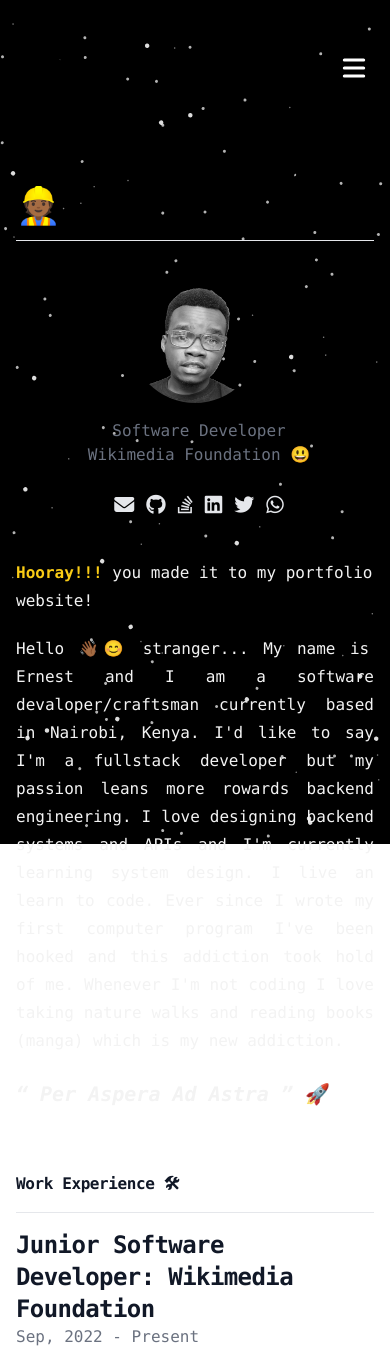
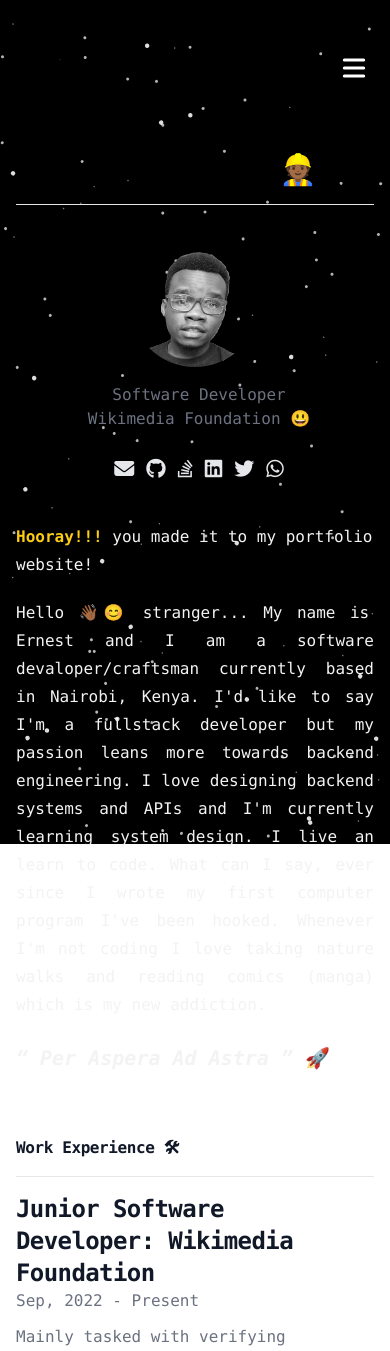
Before and after one commit to tallninja/portfolio, a React (Create React App) app: page / in a window 390 px wide. Shown: the top 1351 px of the page. Built offline with nearby package versions, Linux system fonts and the light colour scheme.

Commit message:
Fixed some typos

```diff
--- a/public/index.html
+++ b/public/index.html
@@ -2,28 +2,15 @@
 <html lang="en">
   <head>
     <meta charset="utf-8" />
-    <link rel="icon" href="%PUBLIC_URL%/favicon.ico" />
+    <link rel="icon" href="%PUBLIC_URL%/favicon.svg" />
     <meta name="viewport" content="width=device-width, initial-scale=1" />
     <meta name="theme-color" content="#000000" />
     <meta
       name="description"
       content="This is Ernest Wambua's portfolio website. Ernest Wambua is a software developer based in Nairobi, Kenya. This is where he highlights his personal achievements and creates professional content."
     />
-    <link rel="apple-touch-icon" href="%PUBLIC_URL%/logo192.png" />
-    <!--
-      manifest.json provides metadata used when your web app is installed on a
-      user's mobile device or desktop. See https://developers.google.com/web/fundamentals/web-app-manifest/
-    -->
+    <link rel="apple-touch-icon" href="%PUBLIC_URL%/favicon.svg" />
     <link rel="manifest" href="%PUBLIC_URL%/manifest.json" />
-    <!--
-      Notice the use of %PUBLIC_URL% in the tags above.
-      It will be replaced with the URL of the `public` folder during the build.
-      Only files inside the `public` folder can be referenced from the HTML.
-
-      Unlike "/favicon.ico" or "favicon.ico", "%PUBLIC_URL%/favicon.ico" will
-      work correctly both with client-side routing and a non-root public URL.
-      Learn how to configure a non-root public URL by running `npm run build`.
-    -->
     <link rel="stylesheet" href="https://cdnjs.cloudflare.com/ajax/libs/font-awesome/6.2.0/css/all.min.css" integrity="sha512-xh6O/CkQoPOWDdYTDqeRdPCVd1SpvCA9XXcUnZS2FmJNp1coAFzvtCN9BmamE+4aHK8yyUHUSCcJHgXloTyT2A==" crossorigin="anonymous" referrerpolicy="no-referrer" />
     <link rel="stylesheet" href="https://cdnjs.cloudflare.com/ajax/libs/font-awesome/6.2.0/css/brands.min.css" integrity="sha512-+oRH6u1nDGSm3hH8poU85YFIVTdSnS2f+texdPGrURaJh8hzmhMiZrQth6l56P4ZQmxeZzd2DqVEMqQoJ8J89A==" crossorigin="anonymous" referrerpolicy="no-referrer" />
     <link rel="stylesheet" href="https://cdnjs.cloudflare.com/ajax/libs/font-awesome/6.2.0/css/fontawesome.min.css" integrity="sha512-RvQxwf+3zJuNwl4e0sZjQeX7kUa3o82bDETpgVCH2RiwYSZVDdFJ7N/woNigN/ldyOOoKw8584jM4plQdt8bhA==" crossorigin="anonymous" referrerpolicy="no-referrer" />
@@ -34,15 +21,5 @@
   <body class='antialiased bg-white text-black dark:bg-black dark:text-white font-mono'>
     <noscript>You need to enable JavaScript to run this app.</noscript>
     <div id="root"></div>
-    <!--
-      This HTML file is a template.
-      If you open it directly in the browser, you will see an empty page.
-
-      You can add webfonts, meta tags, or analytics to this file.
-      The build step will place the bundled scripts into the <body> tag.
-
-      To begin the development, run `npm start` or `yarn start`.
-      To create a production bundle, use `npm run build` or `yarn build`.
-    -->
   </body>
 </html>
--- a/src/components/hero/hero.tsx
+++ b/src/components/hero/hero.tsx
@@ -4,7 +4,7 @@ export const Hero = () => {
 	return (
 		<div className='divide-y'>
 			<div className='pt-6 pb-4 sm:pb-2 space-y-2 md:space-y-5'>
-				<h1 className='font-extrabold leading-9 tracking-wide text-white-900 sm:text-4xl sm:leading-9 md:text-6xl text-4xl'>
+				<h1 className='text-3xl font-extrabold leading-9 tracking-wide text-white-900 sm:text-4xl sm:leading-9 md:text-6xl'>
 					Ernest Wambua &#128119;&#127998;
 				</h1>
 			</div>
@@ -70,12 +70,11 @@ export const Hero = () => {
 						Hello &#128075;&#127998;😊 stranger... My name is Ernest and I am a
 						software devaloper/craftsman currently based in Nairobi, Kenya. I'd
 						like to say I'm a fullstack developer but my passion leans more
-						rowards backend engineering. I love designing backend systems and
+						towards backend engineering. I love designing backend systems and
 						APIs and I'm currently learning system design. I live an learn to
-						code. Ever since I wrote my first computer program I've been hooked
-						and this addiction took hold of me. Whenever I'm not coding I love
-						taking nature walks and reading books (manga) which is my new
-						addiction.
+						code. What can I say, ever since I wrote my first computer program
+						I've been hooked. Whenever I'm not coding I love taking nature walks
+						and reading comics (manga) which is my new addiction.
 					</p>
 					<p className='font-bold text-xl'>
 						<span className='italic'>&#8220; Per Aspera Ad Astra &#8221;</span>{' '}
```
Also changed, not shown: public/manifest.json.
